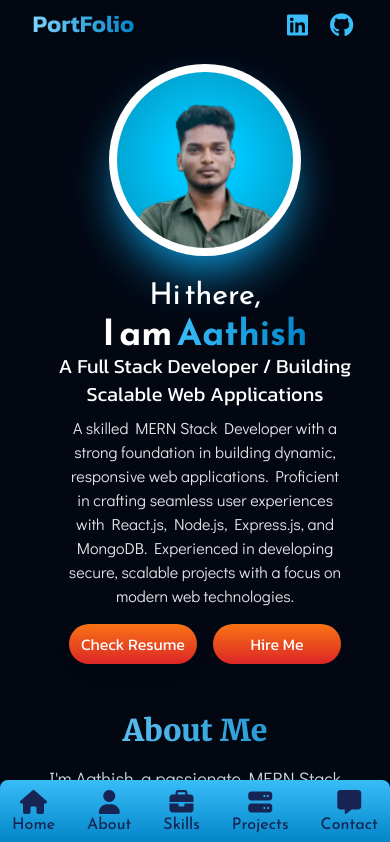
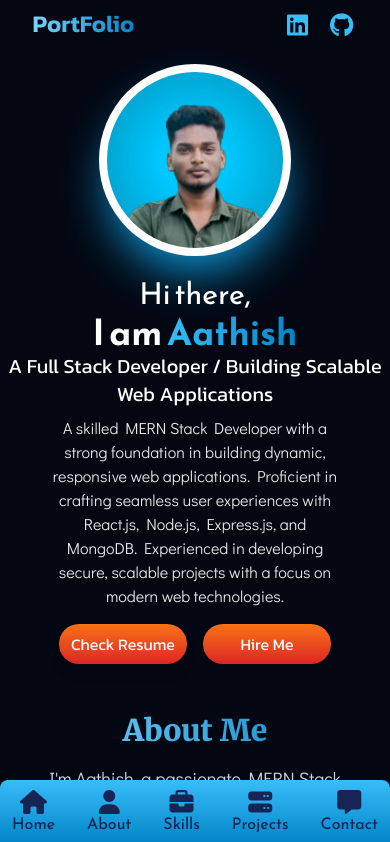
Before and after one commit to aathi1711/PORTFOLIO, a React (Vite) app: page / in a window 390 px wide. Shown: the top 842 px of the page. Built offline with nearby package versions, Linux system fonts and the light colour scheme.

Commit message:
commit-17

```diff
--- a/src/home.jsx
+++ b/src/home.jsx
@@ -6,12 +6,12 @@ const Home =()=>{
      return(
         <div className='flex sm:flex-col h-fit md:h-screen font-dedact md:pb-20 justify-center flex-col font-reem font md:flex-row' >
             <div className=' md:p-32 max-sm:flex justify-center   animate-slideIn delay-500'>
-               <img className='w-96  h-96 max-md:w-48 max-md:h-48 max-md:mt-16 ml-5 z-10 rounded-full  bg-white shadow-2xl shadow-sky-500 p-2 object-cover'  src={profile}/>
+               <img className='w-96  h-96 max-md:w-48 max-md:h-48 max-md:mt-16 md:ml-5 z-10 rounded-full  bg-white shadow-2xl shadow-sky-500 p-2 object-cover'  src={profile}/>
                 </div>
-                <div className=' md:mt-24 max-sm:mt-5 pl-5 select-none animate-fade flex flex-col text-black justify-center items-center md:items-start md:w-1/2 w-full'>
+                <div className=' md:mt-24 max-sm:mt-5 md:pl-5 select-none animate-fade flex flex-col text-black justify-center items-center md:items-start md:w-1/2 '>
                 <p className='text-4xl max-md:text-3xl text-white'>Hi there,</p>
                 <h1 className='text-6xl max-md:text-4xl font-bold text-white '> I am <span className='bg-gradient-to-r from-sky-400 to-sky-600 bg-clip-text text-transparent'>Aathish</span></h1>
-                <h1 className='text-2xl max-md:text-xl max-md:text-center text-white font-kanit'>A Full Stack Developer / Building Scalable Web Applications</h1>
+                <h1 className='text-2xl max-md:text-xl max-md:text-center px-2 text-white font-kanit'>A Full Stack Developer / Building Scalable Web Applications</h1>
                 <p className='w-3/4 max-md:text-center mt-2  text-white font-san opacity-90 '>A skilled MERN Stack Developer with a strong foundation in building
                       dynamic, responsive web applications. Proficient in crafting seamless user experiences
                       with React.js, Node.js, Express.js, and MongoDB. Experienced in developing secure,
```
